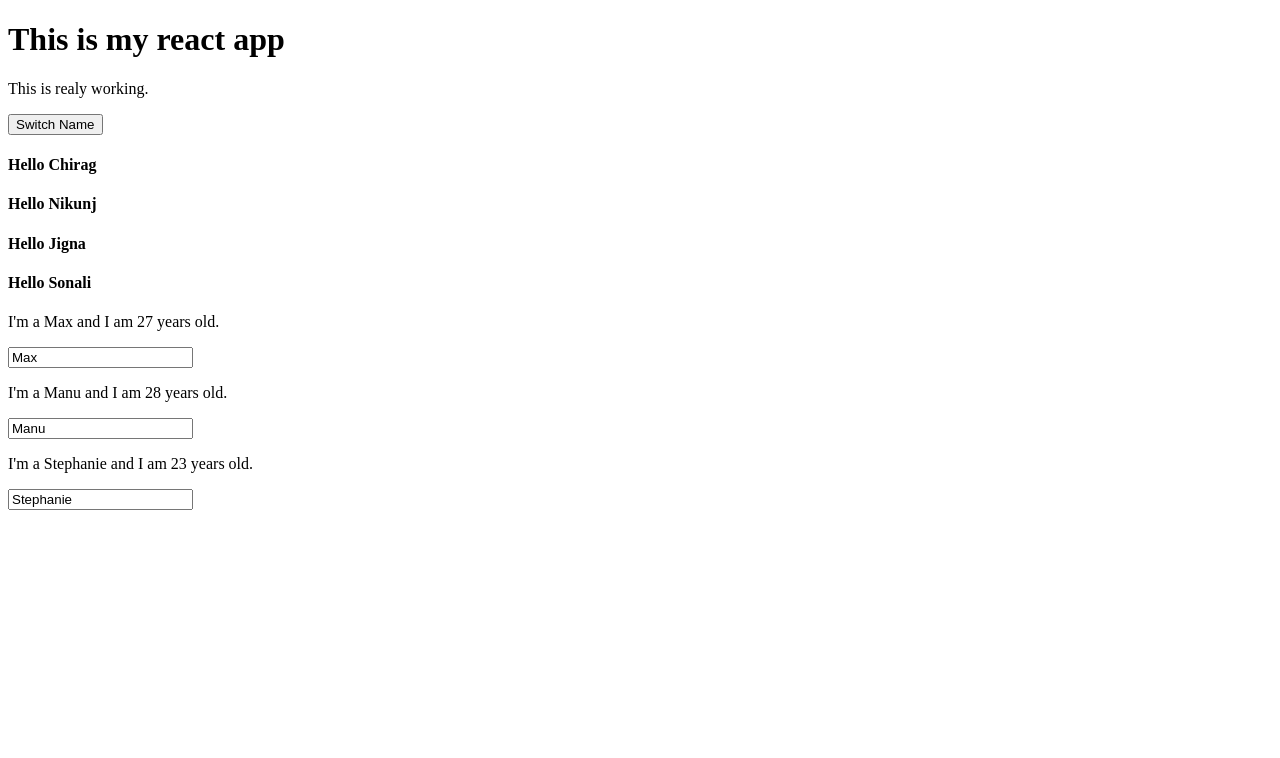
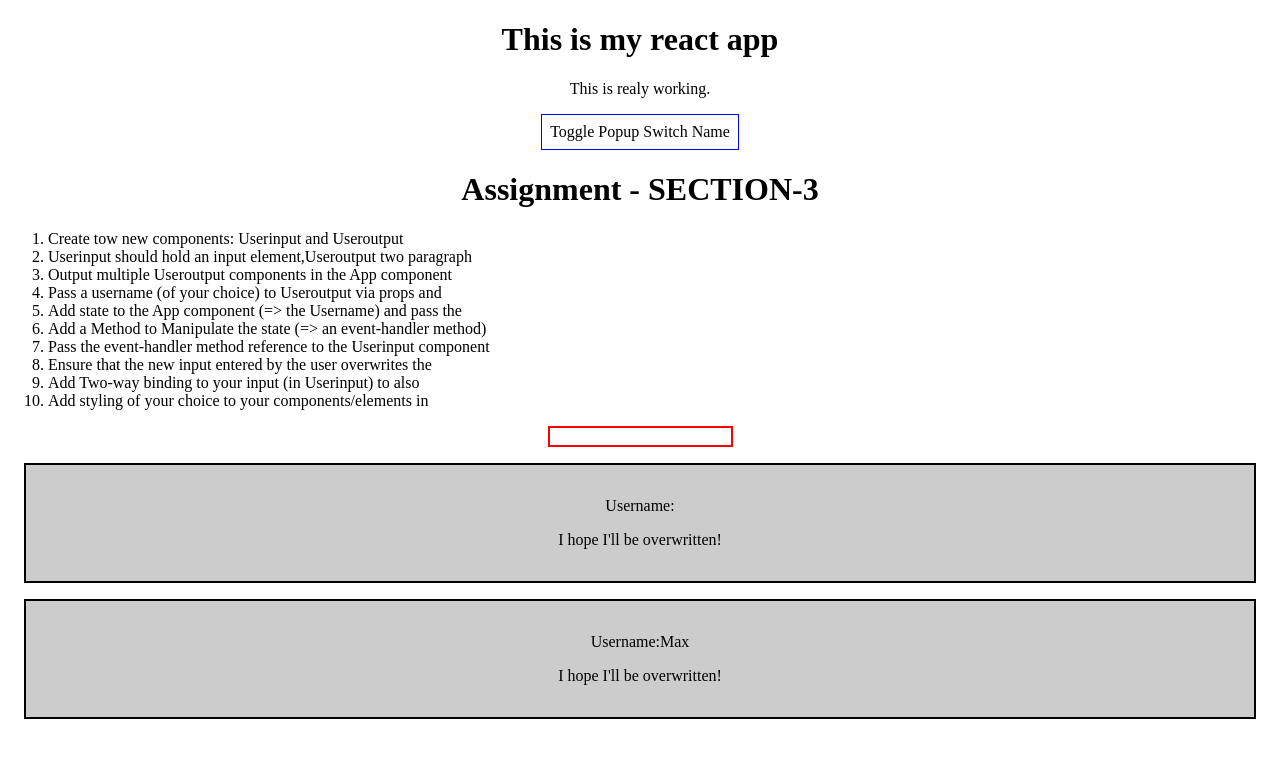
Before and after one commit to stacksum/reactdemo, a React (Create React App) app: page / in a window 1280 px wide. Shown: the top 758 px of the page. Built offline with nearby package versions, Linux system fonts and the light colour scheme.

Commit message:
Adding style with stylesheets,inline styles,Rendering content conditionally,dynamic content Js way,outputing lists

```diff
--- a/src/App.css
+++ b/src/App.css
@@ -1,5 +1,9 @@
 .App {
   text-align: center;
+}
+
+.txtleft{
+  text-align: left;
 }
 
 .App-logo {
--- a/src/App.js
+++ b/src/App.js
@@ -1,7 +1,9 @@
 import React, { Component,Fragment,useState } from 'react';
-import Students from "./Student";
-import Person from "./Component/Person";
-
+import Students from "./Component/Student/Student";
+import Person from "./Component/Person/Person";
+import Userinput from './Component/Assignment/Userinput/Userinput';
+import Useroutput from './Component/Assignment/Useroutput/Useroutput';
+import "./App.css";
 
 // simple show the single Element  // Section-1
 /*class App extends Component{
@@ -22,8 +24,26 @@ class App extends Component{
       { name:'Max',age:27},
       { name:'Manu',age:28},
       { name:'Stephanie',age:23}
-    ]
+    ],
+    otherState:'some other value',
+    showPersons:false
   }
+
+  // state = {
+  //   username:'SuperMax'
+  // };
+
+
+  Usernamechangedhandler = (event) =>{
+    this.setState({username:event.target.value});
+  }
+
+
+  TogglePersonHandler = () =>{
+    const doesShow = this.state.showPersons;
+    this.setState({showPersons:!doesShow});
+  };
+
 
   swichNameHandler = () =>{
   //console.log('was clicked...');
@@ -40,19 +60,74 @@ class App extends Component{
 
 
   render(){
+
+
+    const style ={
+      backgroundColor:'white',
+      font:'inherit',
+      border:'1px solid blue',
+      padding:'8px',
+      cursor:'pointer'
+    };
+
+
+    let persons = null;
+
+    if (this.state.showPersons) {
+      persons = (
+        <div>
+          <button style={style} onClick={this.swichNameHandler}>Switch Name</button>
+          <Students name="Chirag"/>
+          <Students name="Nikunj"/>
+          <Students name="Jigna"/>
+          <Students name="Sonali"/>
+          <Person name={this.state.Person[0].name} age={this.state.Person[0].age} />
+          <Person name={this.state.Person[1].name} age={this.state.Person[1].age}
+          click={this.swichNameHandler.bind(this,'Max!')} changed={this.namechangedHandler}>My Hobies: Cricket</Person>
+          <Person name={this.state.Person[2].name} age={this.state.Person[2].age}/>
+        </div>
+      )
+    }
+
     return(
       <div className="App">
         <h1>This is my react app</h1>
         <p>This is realy working.</p>
-        <button onClick={this.swichNameHandler}>Switch Name</button>
-        <Students name="Chirag"/>
-        <Students name="Nikunj"/>
-        <Students name="Jigna"/>
-        <Students name="Sonali"/>
-        <Person name={this.state.Person[0].name} age={this.state.Person[0].age} />
-        <Person name={this.state.Person[1].name} age={this.state.Person[1].age}
-        click={this.swichNameHandler.bind(this,'Max!')} changed={this.namechangedHandler}>My Hobies: Cricket</Person>
-        <Person name={this.state.Person[2].name} age={this.state.Person[2].age}/>
+        <button style={style} onClick={this.TogglePersonHandler}>Toggle Popup Switch Name</button>
+        {persons}
+        {/* {
+          this.state.showPersons === true ?
+          <div>
+            <button style={style} onClick={this.swichNameHandler}>Switch Name</button>
+            <Students name="Chirag"/>
+            <Students name="Nikunj"/>
+            <Students name="Jigna"/>
+            <Students name="Sonali"/>
+            <Person name={this.state.Person[0].name} age={this.state.Person[0].age} />
+            <Person name={this.state.Person[1].name} age={this.state.Person[1].age}
+            click={this.swichNameHandler.bind(this,'Max!')} changed={this.namechangedHandler}>My Hobies: Cricket</Person>
+            <Person name={this.state.Person[2].name} age={this.state.Person[2].age}/>
+          </div> : null
+        } */}
+
+        <h1>Assignment - SECTION-3</h1>
+        <div className="App">
+          <ol className="txtleft">
+            <li> Create tow new components: Userinput and Useroutput</li>
+            <li> Userinput should hold an input element,Useroutput two paragraph</li>
+            <li> Output multiple Useroutput components in the App component</li>
+            <li> Pass a username (of your choice) to Useroutput via props and</li>
+            <li> Add state to the App component (=> the Username) and pass the</li>
+            <li> Add a Method to Manipulate the state (=> an event-handler method)</li>
+            <li> Pass the event-handler method reference to the Userinput component</li>
+            <li> Ensure that the new input entered by the user overwrites the </li>
+            <li> Add Two-way binding to your input (in Userinput) to also</li>
+            <li>Add styling of your choice to your components/elements in </li>
+          </ol>
+        </div>
+        <Userinput changed={this.Usernamechangedhandler} currentName={this.state.username} />
+        <Useroutput userName={this.state.username} />
+        <Useroutput userName="Max" />
       </div>
     );
   }
@@ -66,6 +141,7 @@ class App extends Component{
       ]
     });
   }
+
 
 }
 
--- /dev/null
+++ b/src/Component/Assignment/Userinput/Userinput.js
@@ -0,0 +1,12 @@
+import React from 'react';
+
+const Userinput = (props) => {
+    const inputstyle = {
+        border:'2px solid red'
+    };
+
+
+    return <input type="text" style={inputstyle} onChange={props.changed} value={props.currentName} />;
+};
+
+export default Userinput;
--- /dev/null
+++ b/src/Component/Assignment/Useroutput/Useroutput.css
@@ -0,0 +1,9 @@
+.Useroutput{
+    /* width: 60%; */
+    padding: 16px;
+    margin: 16px;
+    border:2px solid black;
+    background-color: #ccc;
+    text-align: center;
+
+}
--- /dev/null
+++ b/src/Component/Assignment/Useroutput/Useroutput.js
@@ -0,0 +1,13 @@
+import React from 'react';
+import './Useroutput.css';
+
+const Useroutput = (props) =>{
+    return (
+        <div className="Useroutput">
+            <p>Username:{props.userName}</p>
+            <p>I hope I'll be overwritten!</p>
+        </div>
+    );
+}
+
+export default Useroutput;
--- /dev/null
+++ b/src/Component/Person/Person.css
@@ -0,0 +1,8 @@
+.Person{
+    width: 60%;
+    margin: 16px auto;
+    border: 1px solid #eee;
+    box-shadow: 0 2px 3px #ccc;
+    padding: 16px;
+    text-align: center;
+}
--- a/src/Component/Person.js
+++ b/src/Component/Person/Person.js
@@ -1,8 +1,9 @@
 import React from "react";
+import './Person.css';
 
 const Person = (Props) => {
     return (
-        <div>
+        <div className="Person">
             <p onClick={Props.click}>I'm a  {Props.name} and I am {Props.age} years old.</p>
             <input type="text" onChange={Props.changed} value={Props.name} />
         </div>
--- a/src/index.js
+++ b/src/index.js
@@ -1,7 +1,6 @@
 import React from 'react';
 import ReactDOM from 'react-dom';
 import App from './App';
-import Student from "./Student";
 
 //ReactDOM.render(<App/>,document.getElementById("root"));
 
```
Also changed, not shown: src/Component/Student/Student.js (renamed from src/Student.js).
